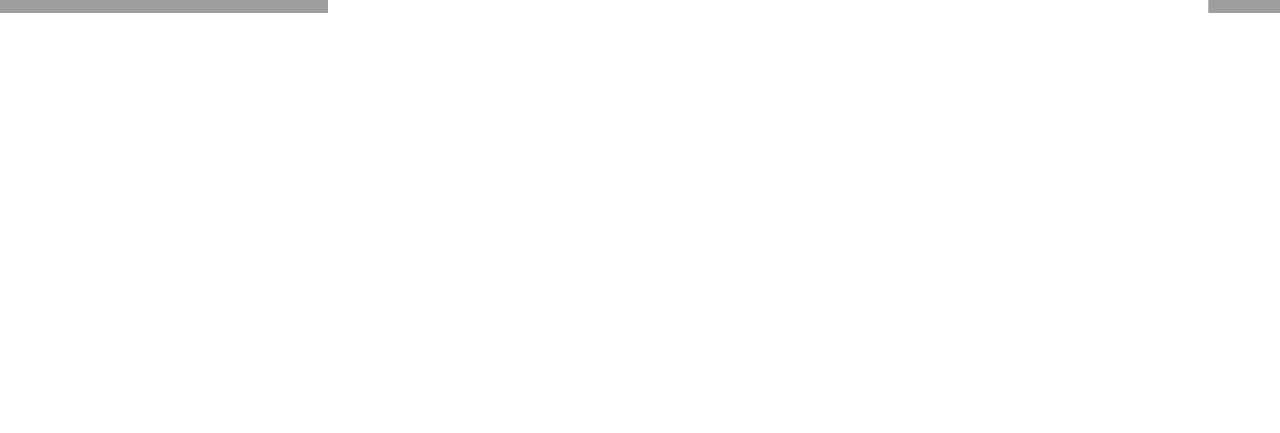
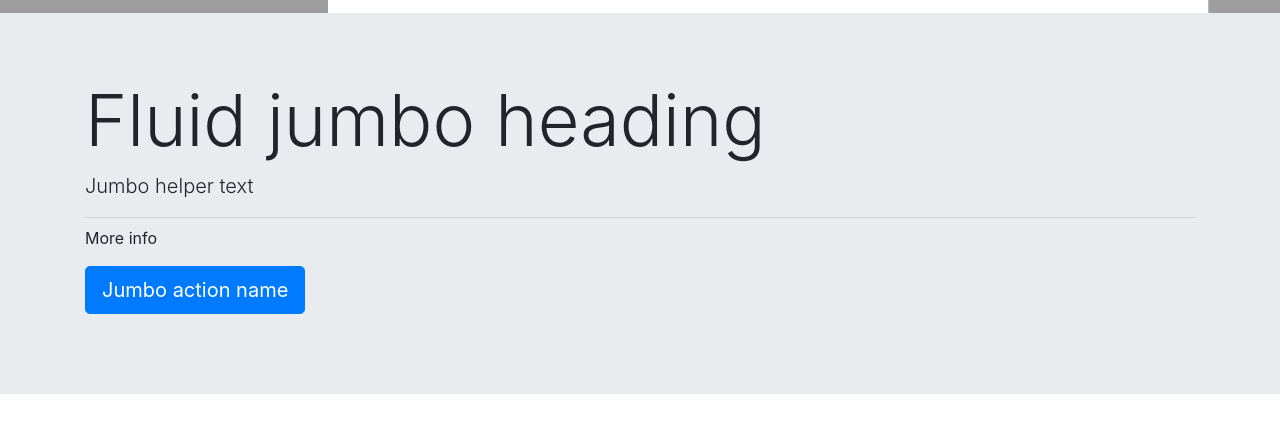
Before and after one commit to Notorio99/Ejemplo0_BOOTSTRAP, a plain HTML site: page index.html in a window 1280 px wide. Shown: the part 253-686 px from the top of the page. Drawn offline with nearby package versions, Linux system fonts and the light colour scheme; grey boxes are pictures that could not be loaded.

Commit message:
Version02

```diff
--- a/index.html
+++ b/index.html
@@ -85,7 +85,17 @@ b4 <!doctype html>
               <span class="sr-only">Next</span>
           </a>
       </div>
-
+      <div class="jumbotron jumbotron-fluid">
+          <div class="container">
+              <h1 class="display-3">Fluid jumbo heading</h1>
+              <p class="lead">Jumbo helper text</p>
+              <hr class="my-2">
+              <p>More info</p>
+              <p class="lead">
+                  <a class="btn btn-primary btn-lg" href="Jumbo action link" role="button">Jumbo action name</a>
+              </p>
+          </div>
+      </div>
       <script>
           $('#navId a').click(e => {
               e.preventDefault();
```
